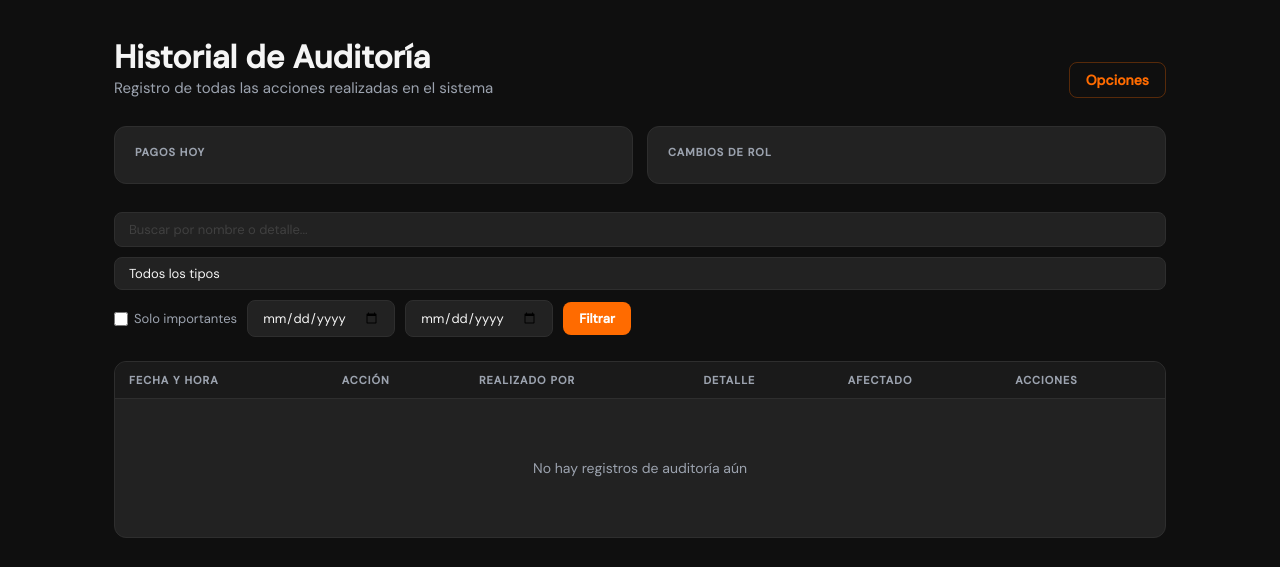
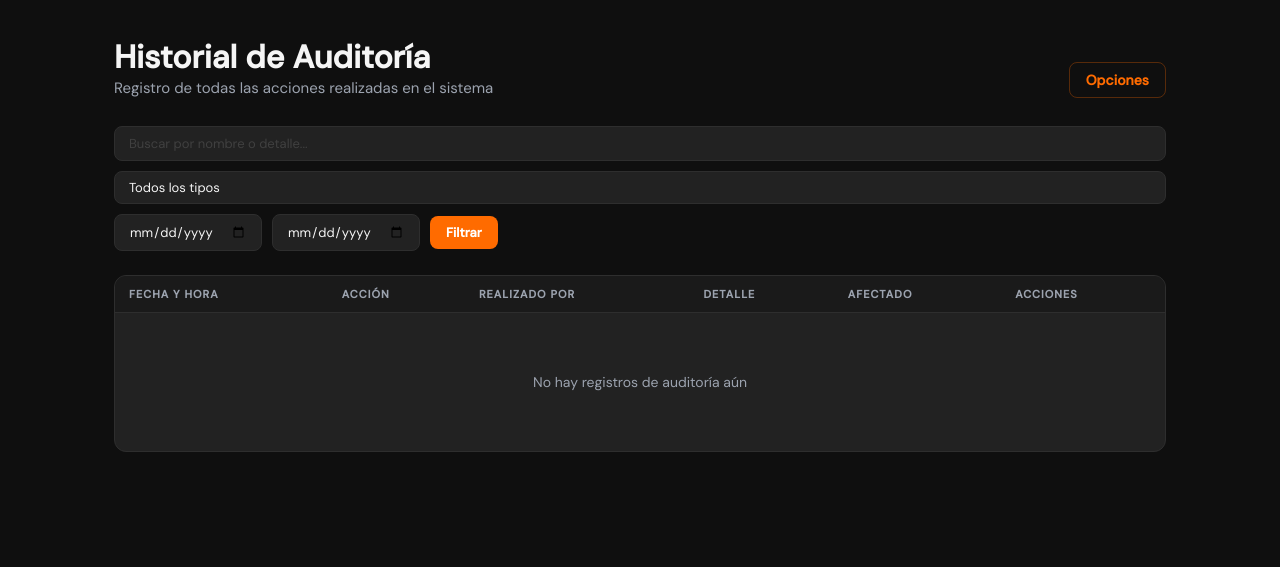
Before and after one commit to Marinho2977/BodyFlexGym, a Flask app: template gym_web/templates/auditoria.html in a window 1280 px wide. Shown: the part 60-627 px from the top of the page. Run offline with Flask 3, Linux system fonts and the light colour scheme; the template is opened without the code that fills it, so the values that code supplies are empty.

Commit message:
style: remover tarjetas Pagos hoy, Cambios de rol y filtro solo importantes de auditoria

```diff
--- a/gym_web/app.py
+++ b/gym_web/app.py
@@ -1292,11 +1292,6 @@ def auditoria():
     por_pagina   = 30
     offset       = (pagina - 1) * por_pagina
 
-    # Por defecto, si es primera carga sin argumentos, solo mostrar importantes (ocultar login y perfil)
-    solo_importantes = request.args.get("solo_importantes", "0")
-    if not request.args:
-        solo_importantes = "1"
-
     conn   = conectar_db()
     cursor = conn.cursor(dictionary=True)
 
@@ -1310,8 +1305,6 @@ def auditoria():
     if tipo_filtro:
         condiciones.append("tipo = %s")
         params.append(tipo_filtro)
-    elif solo_importantes == "1":
-        condiciones.append("tipo NOT IN ('login', 'perfil')")
 
     if fecha_inicio:
         condiciones.append("DATE(fecha) >= %s")
--- a/gym_web/templates/auditoria.html
+++ b/gym_web/templates/auditoria.html
@@ -164,18 +164,6 @@
  </div>
  </div>
 
- <!-- STATS -->
- <div class="stats-row">
- <div class="stat-card">
- <div class="stat-label">Pagos hoy</div>
- <div class="stat-value green">{{ pagos_hoy }}</div>
- </div>
- <div class="stat-card">
- <div class="stat-label">Cambios de rol</div>
- <div class="stat-value blue">{{ cambios_rol }}</div>
- </div>
- </div>
-
  <!-- FILTROS -->
  <form method="GET" action="/admin/auditoria" class="filtros">
  <input type="text" name="buscar" placeholder="Buscar por nombre o detalle..." value="{{ buscar }}">
@@ -189,10 +177,6 @@
  <option value="login" {% if tipo_filtro == 'login' %}selected{% endif %}> Inicios sesión</option>
  <option value="venta" {% if tipo_filtro == 'venta' %}selected{% endif %}> Ventas en Tienda</option>
  </select>
- <label style="display:flex; align-items:center; gap:6px; font-size:13px; color:var(--muted); cursor:pointer;">
- <input type="checkbox" name="solo_importantes" value="1" {% if solo_importantes == '1' %}checked{% endif %} style="width:14px;height:14px;accent-color:var(--accent);">
- Solo importantes
- </label>
  <input type="date" name="fecha_inicio" value="{{ request.args.get('fecha_inicio', '') }}" title="Desde" style="max-width:160px;">
  <input type="date" name="fecha_fin" value="{{ request.args.get('fecha_fin', '') }}" title="Hasta" style="max-width:160px;">
  <button type="submit" class="btn btn-yellow">Filtrar</button>
```
